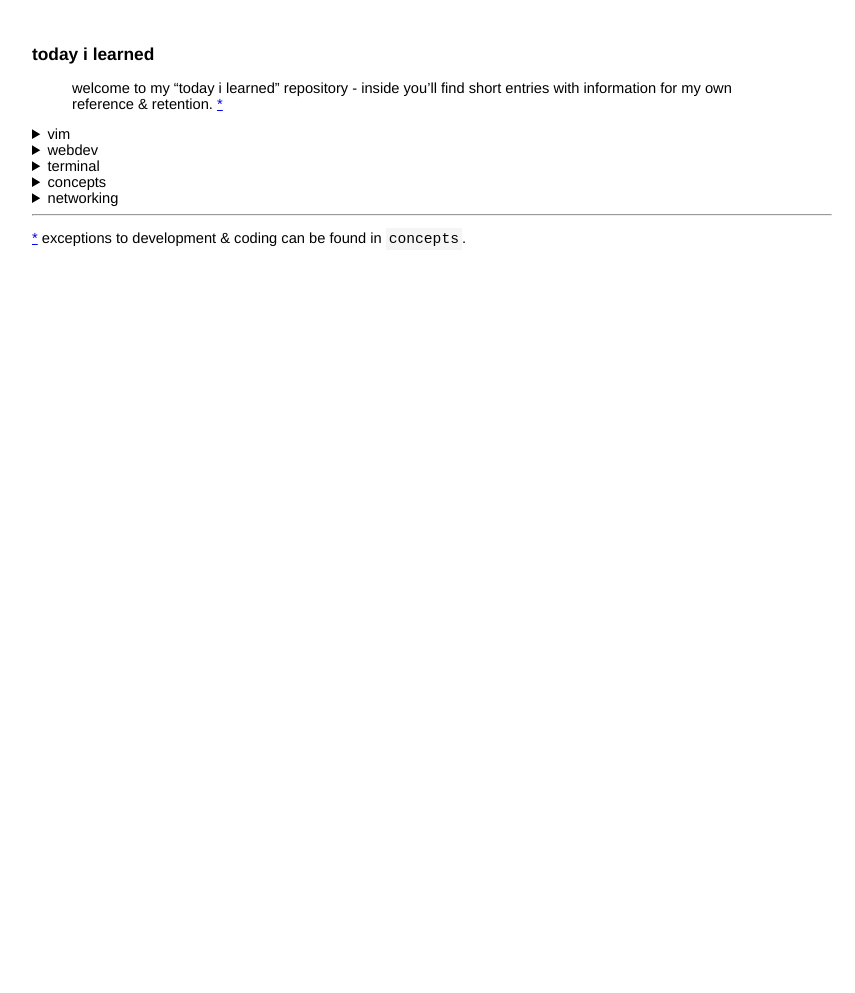
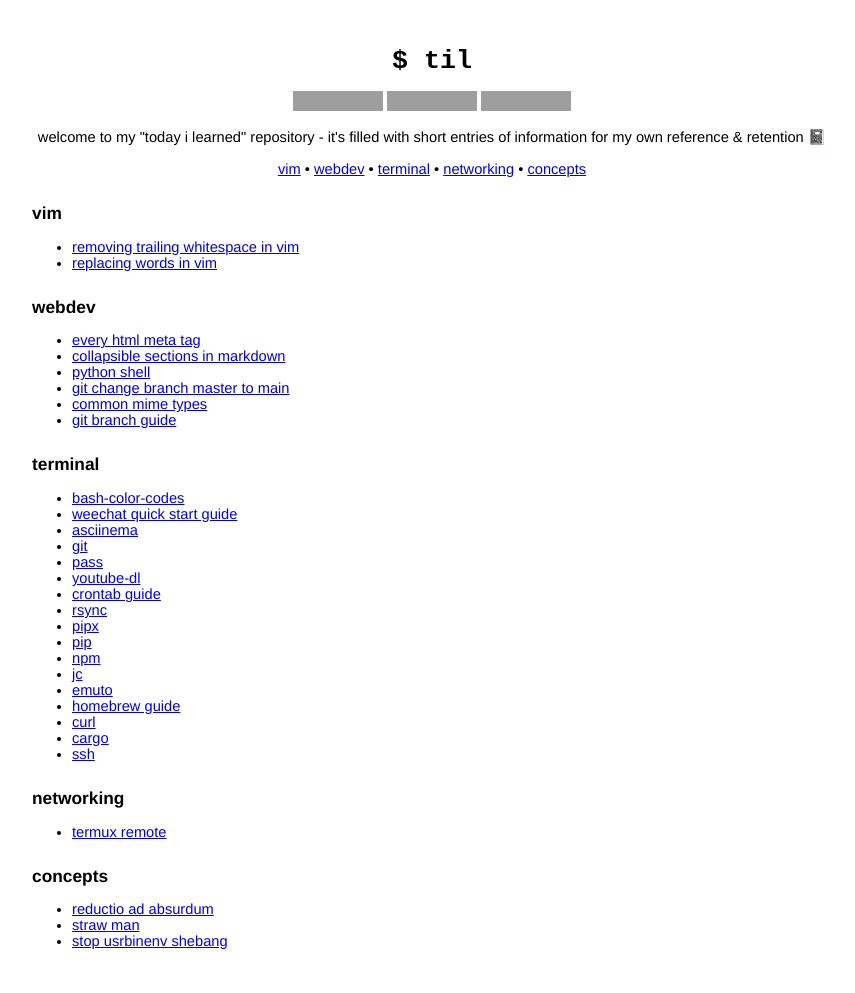
Before and after one commit to tg-z/til, a Jekyll site: the page built from index.md, in a window 1280 px wide. Shown: the whole page, without its empty margins (208-1063 px from the left). Built offline with Jekyll 4.4.1, drawn with Linux system fonts in a browser that asks for light colours; our own code applies the rules of GitHub Pages for plain Markdown files; before the commit the page ends 900 px from its top, so only the background shows below that; grey boxes are pictures that could not be loaded.

```diff
--- a/index.md
+++ b/index.md
@@ -1,18 +1,29 @@
-today i learned
----
+<h1 align="center"><code>$ til</code></h1>
 
-> welcome to my "today i learned" repository - inside you'll find short entries with information for my own reference & retention. [*](#)
+<p align="center">
+<a href="https://github.com/tg-z/til/issues"><img alt="github issues" src="https://img.shields.io/github/issues/tg-z/til?color=ff69b4"></a>
+<a href="https://github.com/tg-z/til/stargazers"><img alt="github stars" src="https://img.shields.io/github/stars/tg-z/til?color=ff69b4"></a>
+<a href="https://github.com/tg-z/til/graphs/contributors" alt="contributors">
+<img src="https://img.shields.io/github/contributors/tg-z/til?color=ff69b4"/></a>
+</p>
 
-<details><summary>vim</summary>
+<p align="center">
+welcome to my "today i learned" repository - it's filled with short entries of information for my own reference & retention 📓
+</p>
 
-- [removing trailing whitespace in vim](vim/remove-trailing-whitespace.md)
+<p align="center">
+  <a href="#vim">vim</a> •
+  <a href="#webdev">webdev</a> •
+  <a href="#terminal">terminal</a> •
+  <a href="#networking">networking</a> •
+  <a href="#concepts">concepts</a><br>
+</p>
+
+## vim
+- [removing trailing whitespace in vim](vim/removing-trailing-whitespace.md)
 - [replacing words in vim](vim/replacing-words.md)
-- [vim cli](vim/vim-cli.md)
 
-</details>
-
-<details><summary>webdev</summary>
-
+## webdev
 - [every html meta tag](webdev/html-meta-tags.md)
 - [collapsible sections in markdown](webdev/markdown-details-collapsible.md)
 - [python shell](webdev/python-shell.md)
@@ -20,10 +31,7 @@ today i learned
 - [common mime types](webdev/common-mime-types.md)
 - [git branch guide](webdev/git-branching.md)
 
-</details>
-
-<details><summary>terminal</summary>
-
+## terminal
 - [bash-color-codes](terminal/bash-color-codes.md)
 - [weechat quick start guide](terminal/weechat-quick-start.md)
 - [asciinema](terminal/asciinema.md)
@@ -42,21 +50,10 @@ today i learned
 - [cargo](terminal/cargo.md)
 - [ssh](terminal/ssh.md)
 
-</details>
+## networking
+- [termux remote](networking/remote-termux.md)
 
-<details><summary>concepts</summary>
-
+## concepts
 - [reductio ad absurdum](concepts/reductio-ad-absurdum.md)
 - [straw man](concepts/straw-man.md)
 - [stop usrbinenv shebang](concepts/stop-usrbinenv.md)
-
-</details>
-
-<details><summary>networking</summary>
-
-- [termux remote](networking/remote-termux.md)
-
-</details>
-
----
-[*](#) exceptions to development & coding can be found in `concepts`.
```
